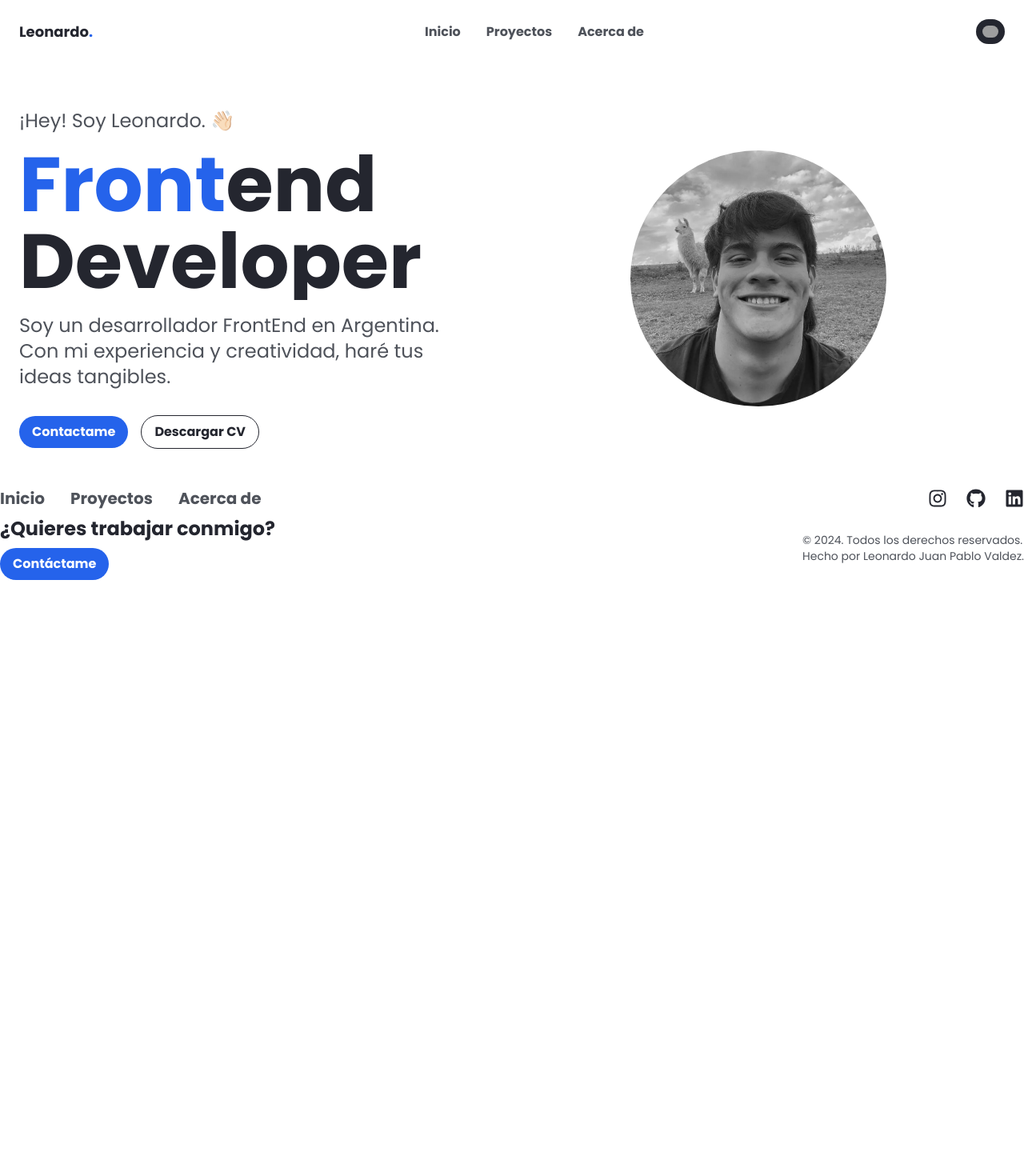
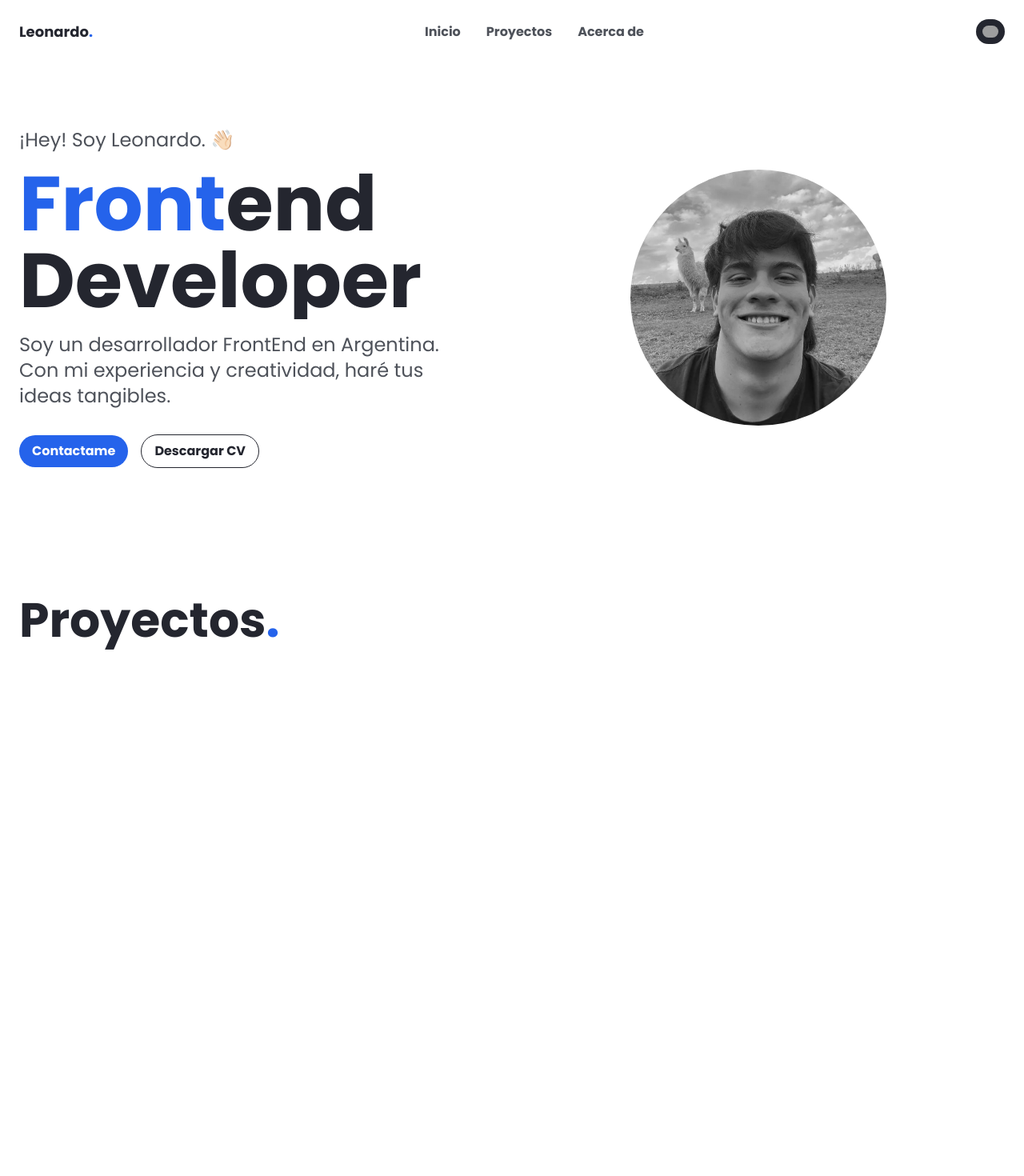
Before and after one commit to Orbitadoo/portfolio, a Next.js app: page / in a window 1280 px wide. Shown: the top 1470 px of the page at 80% size. Before the commit the page ends 800 px from the top, so only its background shows below. Built offline with nearby package versions, Linux system fonts and the light colour scheme; grey boxes are pictures that could not be loaded.

Commit message:
[ADD] Footer & Projects

```diff
--- a/src/app/page.jsx
+++ b/src/app/page.jsx
@@ -1,11 +1,12 @@
 import Home from "@/components/Home";
-import { Projects } from "@/components/Projects";
+import Projects from "@/components/Projects";
 import React from "react";
 
 const IndexPage = () => {
   return (
     <div className="px-6">
       <Home />
+      <Projects />
     </div>
   );
 };
--- a/src/components/Footer.jsx
+++ b/src/components/Footer.jsx
@@ -3,7 +3,7 @@ import Link from "next/link";
 
 const Footer = () => {
   return (
-    <footer className="my-12 grid gap-2">
+    <footer className="my-12 grid gap-2 px-6">
       <div className="flex flex-col justify-center sm:flex sm:flex-row sm:justify-between items-center gap-2">
         <div className="flex flex-wrap gap-8">
           <Link
--- a/src/components/Home.jsx
+++ b/src/components/Home.jsx
@@ -5,7 +5,7 @@ const Home = () => {
   return (
     <section
       id="home"
-      className="grid grid-row xl:grid-cols-2 pt-14 content-center items-center"
+      className="grid grid-row xl:grid-cols-2 py-20 content-center items-center"
     >
       <div className="flex flex-col">
         <div className="flex flex-col gap-4">
--- a/src/components/NavBar.jsx
+++ b/src/components/NavBar.jsx
@@ -4,7 +4,7 @@ import { MobileNav } from "./MobileNav.jsx";
 
 const NavBar = () => {
   return (
-    <nav className="px-6 gap-4 py-6 bg-white">
+    <nav className="sticky top-0 z-50 bg-white px-6 gap-4 py-6">
       {/* Mobile Navbar */}
       <MobileNav />
       {/* Desktop Navbar */}
--- a/src/components/Projects.jsx
+++ b/src/components/Projects.jsx
@@ -1,9 +1,13 @@
 import React from "react";
 
-export const Projects = () => {
+const Projects = () => {
   return (
-    <section id="projects" className="h-screen">
-      <h1>Projects</h1>
+    <section id="projects" className="py-20 h-screen">
+      <h2 className="font-bold text-4xl md:text-6xl">
+        Proyectos<span className="text-primary">.</span>
+      </h2>
     </section>
   );
 };
+
+export default Projects;
```
